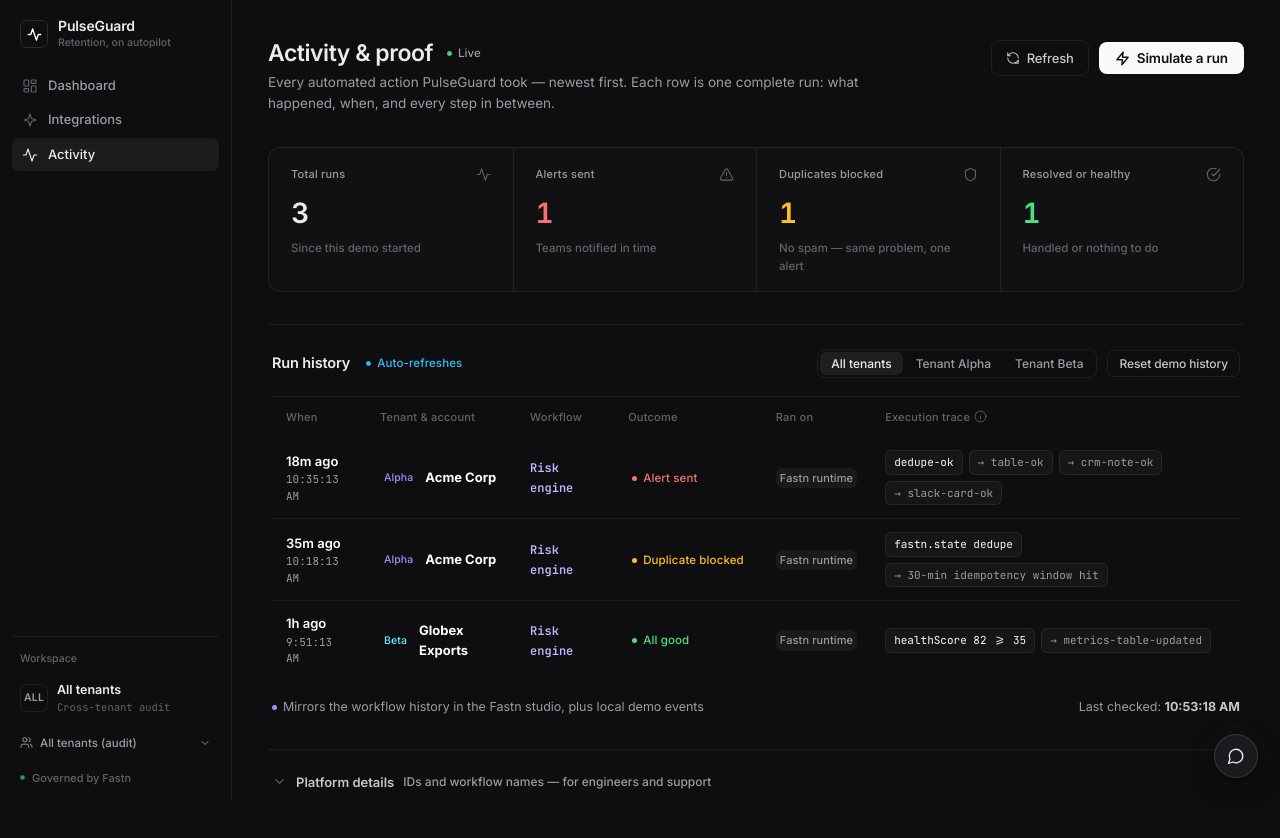
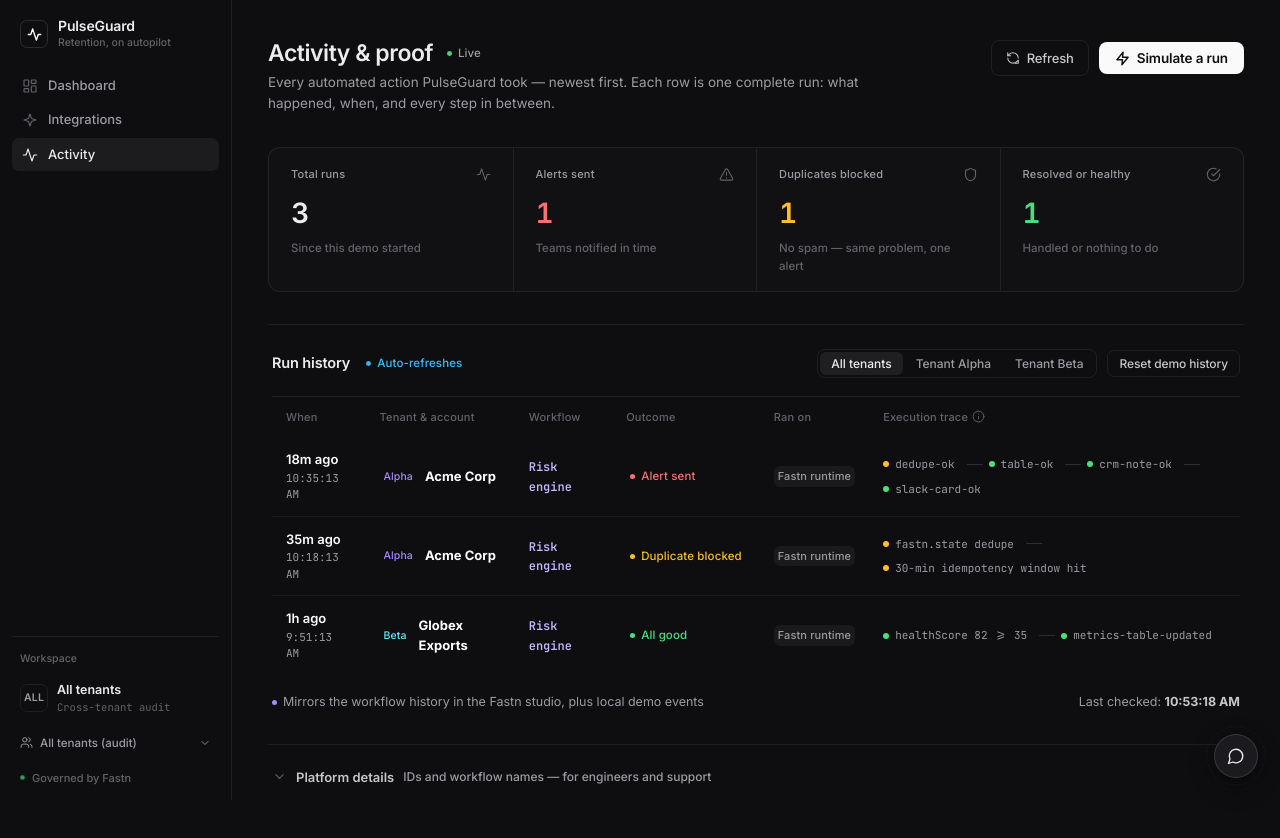
Before and after one commit to jamshidnabizada7-boop/PULSEGUARD-, a Next.js app in the folder pulseguard-app/: page /runs in a window 1280 px wide. Shown: the top 838 px of the page. Built offline with nearby package versions, Linux system fonts and the light colour scheme.

Commit message:
feat(polish): live workflow narration on anomaly row + count-up KPIs, run trace stepper, Next 14.2.35 security bump, 2:00 video script rewritten around new UI, submission doc final pass

```diff
--- a/pulseguard-app/app/globals.css
+++ b/pulseguard-app/app/globals.css
@@ -985,6 +985,59 @@ input[type='range']::-moz-range-thumb:hover {
 .icon-chip.ok { color: var(--muted-dark); }
 .icon-chip.warn { color: var(--muted-dark); }
 .icon-chip.accent { color: var(--muted-dark); }
+
+/* Row progress (live workflow narration on the anomaly row) */
+.row-progress {
+  display: inline-flex;
+  align-items: center;
+  gap: 6px;
+  margin-top: 6px;
+  font-size: 11.5px;
+  font-weight: 500;
+  color: var(--accent-light);
+  white-space: nowrap;
+}
+
+/* Run trace stepper — dots on a line */
+.trace-stepper {
+  display: flex;
+  align-items: center;
+  flex-wrap: wrap;
+  row-gap: 8px;
+}
+
+.trace-step {
+  display: inline-flex;
+  align-items: center;
+  gap: 6px;
+  font-size: 11px;
+  color: var(--muted);
+  white-space: nowrap;
+}
+
+.trace-dot {
+  width: 6px;
+  height: 6px;
+  border-radius: 50%;
+  background: var(--ok);
+  flex-shrink: 0;
+}
+
+.trace-step.warn .trace-dot {
+  background: var(--warn);
+}
+
+.trace-step.risk .trace-dot {
+  background: var(--risk);
+}
+
+.trace-line {
+  width: 16px;
+  height: 1px;
+  background: var(--line-strong);
+  margin: 0 6px;
+  flex-shrink: 0;
+}
 
 /* ============ Info dots ============ */
 .info-dot {
--- a/pulseguard-app/app/runs/page.jsx
+++ b/pulseguard-app/app/runs/page.jsx
@@ -380,24 +380,22 @@ export default function Runs() {
                         </td>
                         <td>
                           {stepList.length > 0 ? (
-                            <div style={{ display: 'flex', flexWrap: 'wrap', gap: 6 }}>
-                              {stepList.map((st, idx) => (
-                                <span
-                                  key={idx}
-                                  className="mono"
-                                  style={{
-                                    fontSize: 11,
-                                    background: 'rgba(255, 255, 255, 0.035)',
-                                    padding: '3px 8px',
-                                    borderRadius: 6,
-                                    border: '1px solid rgba(255, 255, 255, 0.07)',
-                                    color: idx === 0 ? '#fafafa' : 'var(--muted)',
-                                    whiteSpace: 'nowrap'
-                                  }}
-                                >
-                                  {idx > 0 ? '→ ' : ''}{st}
-                                </span>
-                              ))}
+                            <div className="trace-stepper">
+                              {stepList.map((st, idx) => {
+                                const label = st.replace(/^→\s*/, '');
+                                const tone = /fail|error|blocked/i.test(label)
+                                  ? 'risk'
+                                  : /dedupe|idempot/i.test(label)
+                                  ? 'warn'
+                                  : 'ok';
+                                return (
+                                  <span key={idx} className={`trace-step mono ${tone}`} title={label}>
+                                    <span className="trace-dot" />
+                                    {label}
+                                    {idx < stepList.length - 1 && <span className="trace-line" />}
+                                  </span>
+                                );
+                              })}
                             </div>
                           ) : (
                             <span className="mono muted" style={{ fontSize: 11 }}>{r.steps}</span>
--- a/pulseguard-app/package.json
+++ b/pulseguard-app/package.json
@@ -8,7 +8,7 @@
     "start": "next start -p 3210"
   },
   "dependencies": {
-    "next": "14.2.5",
+    "next": "^14.2.35",
     "react": "18.3.1",
     "react-dom": "18.3.1"
   }
```
Also changed, not shown: pulseguard-app/app/page.jsx (+66 -16 lines), 3 other files (tests, documents, lock files or other folders).
